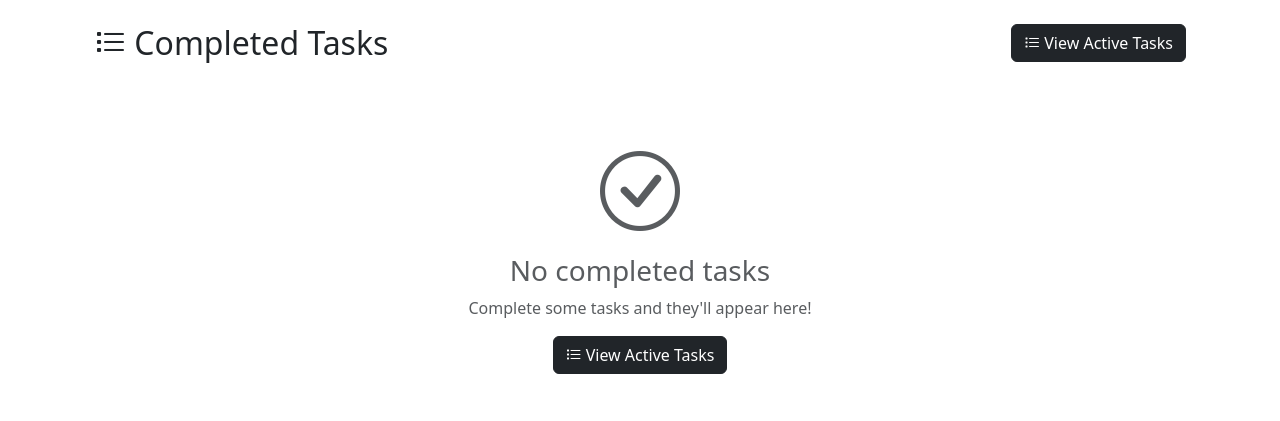
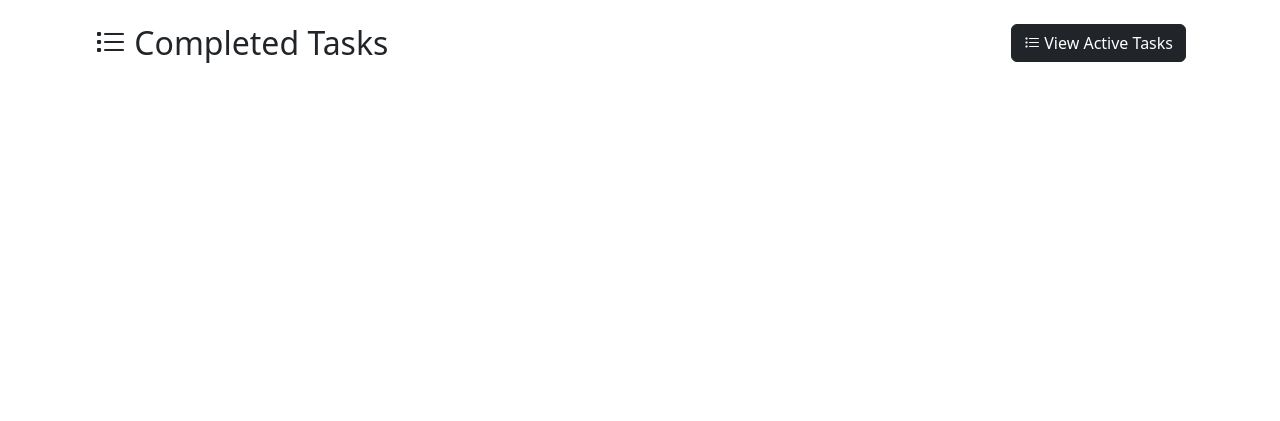
Before and after one commit to DavidTobonIBIO/todolist_django, a Django app: page /completed/ in a window 1280 px wide. Shown: the part 56-477 px from the top of the page. Run offline with Django 5.2, Linux system fonts and the light colour scheme; the visitor is signed in with stand-in values (Sample User, id 1); data that the repository does not hold is empty; some libraries are stand-ins or nearby versions.

Commit message:
removed empty state section

```diff
--- a/static/js/tasks_script.js
+++ b/static/js/tasks_script.js
@@ -63,24 +63,4 @@ document.addEventListener("DOMContentLoaded", function () {
         });
     });
   });
-
-  // function to show empty state
-  function showEmptyState() {
-    const container = document.querySelector(".container");
-    const emptyStateHTML = `
-      <div class="text-center py-5" id="empty-state">
-        <i class="bi bi-inbox display-1 text-muted"></i>
-        <h3 class="mt-3 text-muted">No tasks found</h3>
-        <a href="/tasks/create/" class="btn btn-dark btn-lg">
-          <i class="bi bi-plus-circle"></i> Create Your First Task
-        </a>
-      </div>
-    `;
-
-    // insert the empty state section (after the header section)
-    const headerSection = container.querySelector(".row.mb-4");
-    if (headerSection) {
-      headerSection.insertAdjacentHTML("afterend", emptyStateHTML);
-    }
-  }
 });
--- a/tasks/templates/tasks/task_list.html
+++ b/tasks/templates/tasks/task_list.html
@@ -110,24 +110,6 @@
     </div>
   </div>
   {% endfor %}
-  {% elif page_title == "My Tasks" %}
-  <!-- No tasks state -->
-  <div class="text-center py-5">
-    <i class="bi bi-inbox display-1 text-muted"></i>
-    <h3 class="mt-3 text-muted">No tasks found</h3>
-    <a href="{% url 'create-task' %}" class="btn btn-dark btn-lg">
-      <i class="bi bi-plus-circle"></i> Create Your First Task
-    </a>
-  </div>
-  {% else %}
-  <div class="text-center py-5">
-    <i class="bi bi-check-circle display-1 text-muted"></i>
-    <h3 class="mt-3 text-muted">No completed tasks</h3>
-    <p class="text-muted">Complete some tasks and they'll appear here!</p>
-    <a href="{% url 'task-list' %}" class="btn btn-dark">
-      <i class="bi bi-list-task"></i> View Active Tasks
-    </a>
-  </div>
   {% endif %}
 </div>
 
```
